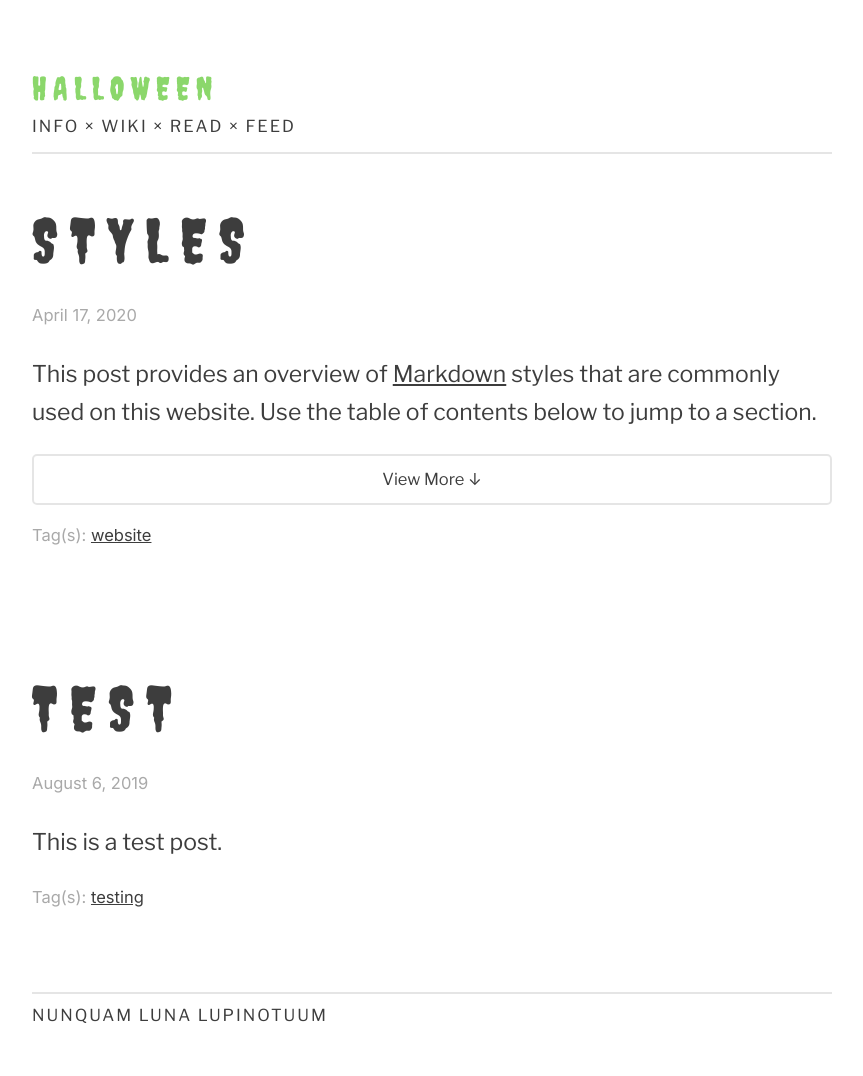
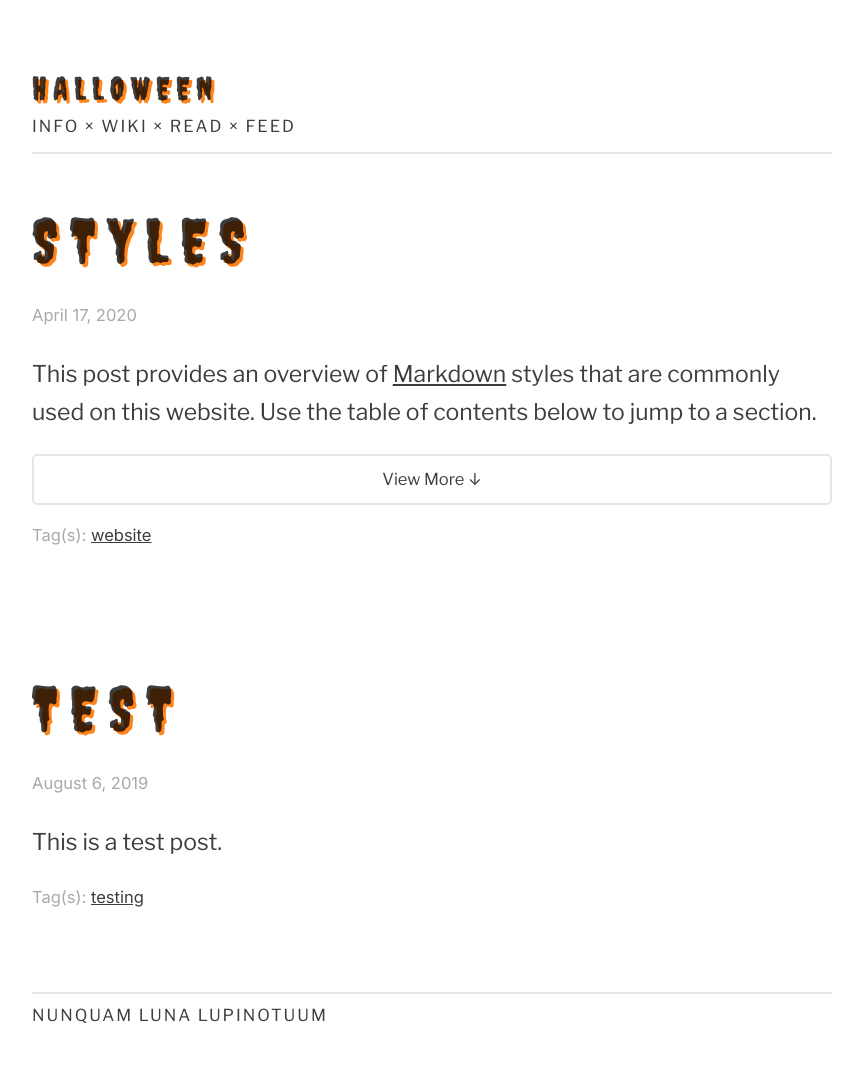
Before and after one commit to lmw13/lmw13, a Jekyll site: the page built from index.html, in a window 1280 px wide. Shown: the whole page, without its empty margins (208-1071 px from the left). Built offline with Jekyll 4.4.1, drawn with Linux system fonts in a browser that asks for light colours; the list of posts is cut into pages by our own code.

Commit message:
Update style.css

```diff
--- a/css/style.css
+++ b/css/style.css
@@ -94,6 +94,7 @@ h3,
 	text-transform: uppercase;
 	word-spacing: 0.5em;
       	letter-spacing: 0.2em;
+	text-shadow: 3px 3px #FF851B;
 }
 
 h1 {
@@ -107,12 +108,12 @@ h1 {
 }
 
 .header a {
-	color: #8BD76B;
+	color: rgba(0, 0, 0, 0.76);
 	text-decoration: none !important;
 }
 
 .header a:hover {
-	color: #8BD76B;
+	color: rgba(0, 0, 0, 0.76);
 }
 
 h2 {
```
